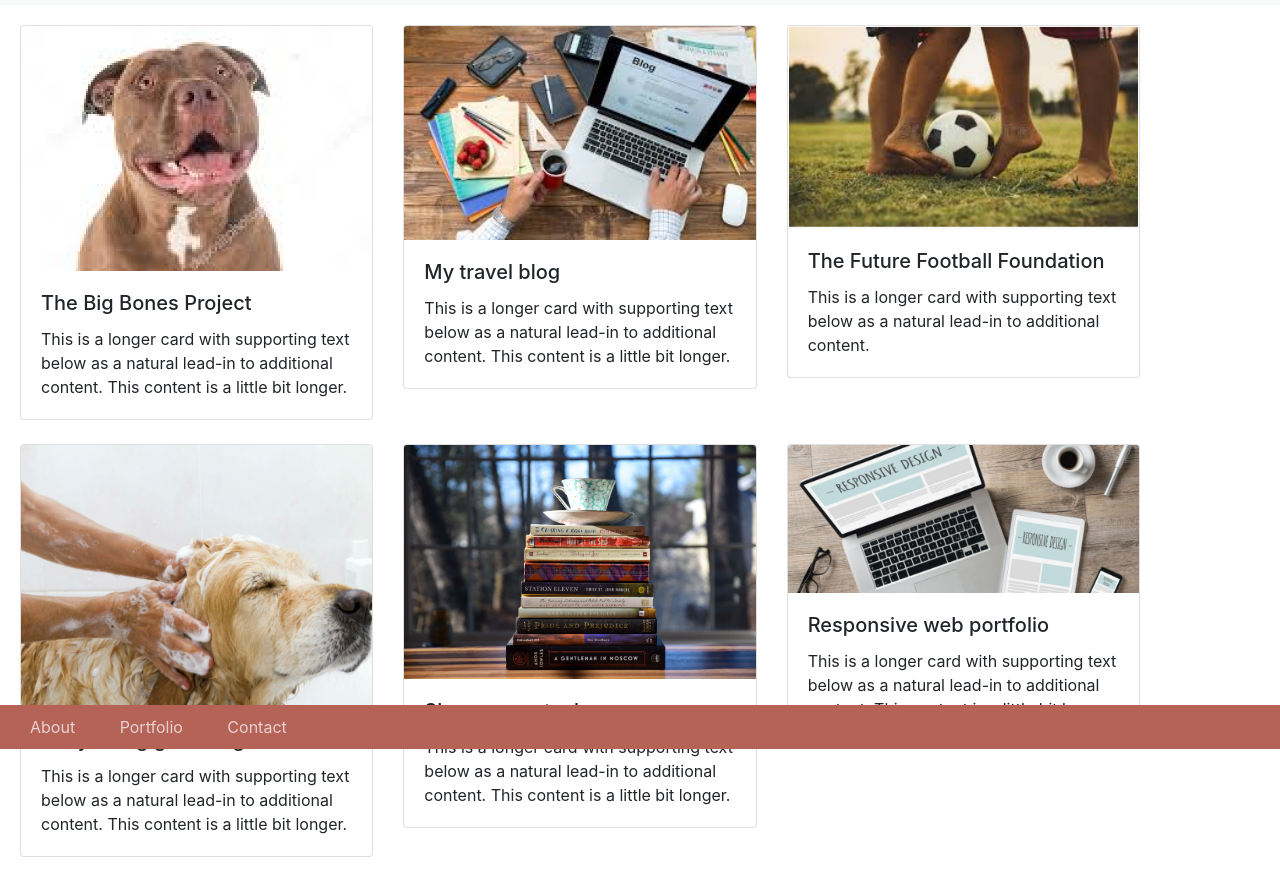
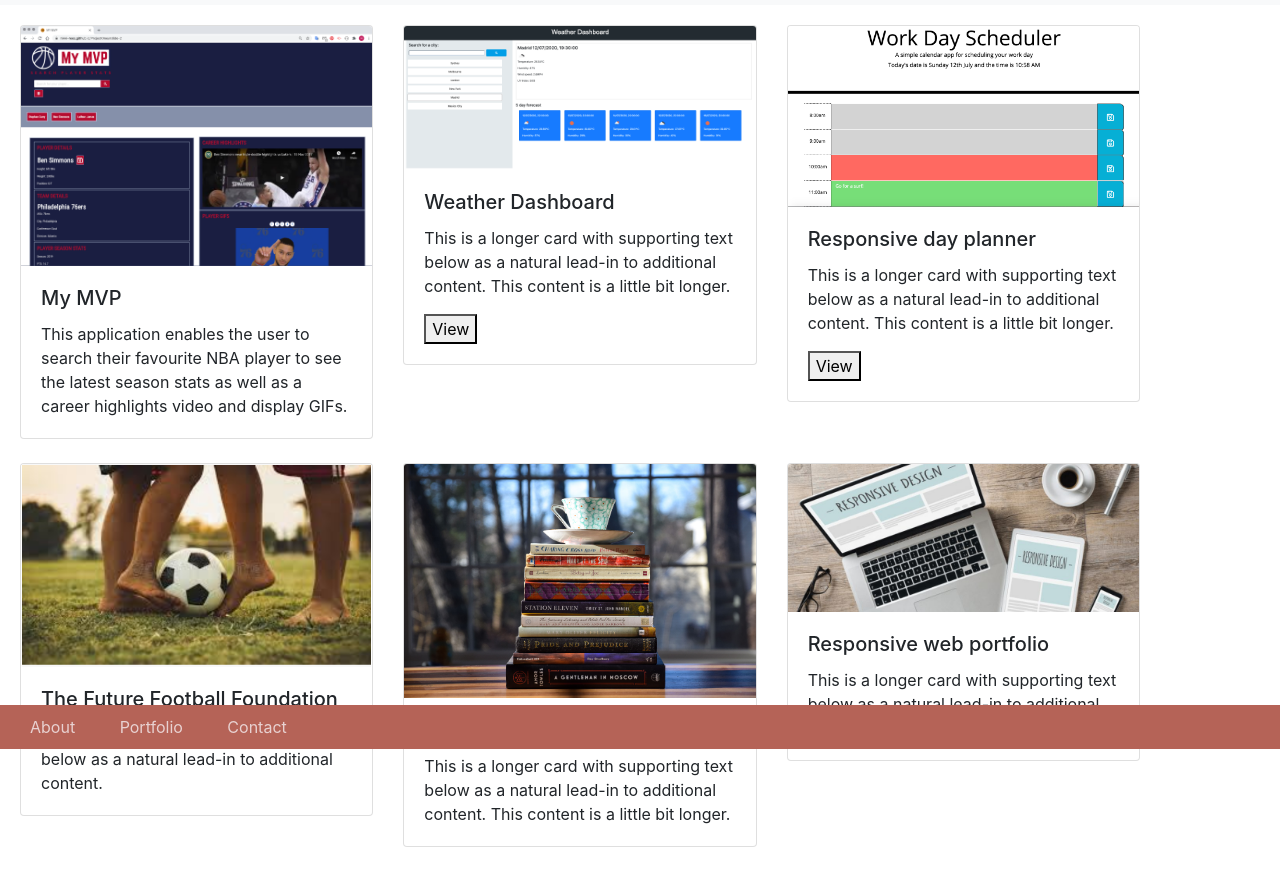
Before and after one commit to Nikki-Rees/Portfolio, a plain HTML site: page portfolio.html in a window 1280 px wide. Shown: the part 51-946 px from the top of the page. Drawn offline with nearby package versions, Linux system fonts and the light colour scheme.

Commit message:
Added screenshots & info to portfolio page

```diff
--- a/portfolio.html
+++ b/portfolio.html
@@ -1,5 +1,6 @@
 <!DOCTYPE html>
 <html lang="en-au">
+
 <head>
   <meta charset="UTF-8">
   <meta name="description" content="Full stack developer portfolio of work">
@@ -10,7 +11,8 @@
 
   <!--CSS links-->
   <link rel="stylesheet" type="text/css" href="assets/CSS/reset.css">
-    <link rel="stylesheet" href="https://stackpath.bootstrapcdn.com/bootstrap/4.5.0/css/bootstrap.min.css" integrity="sha384-9aIt2nRpC12Uk9gS9baDl411NQApFmC26EwAOH8WgZl5MYYxFfc+NcPb1dKGj7Sk" crossorigin="anonymous">
+  <link rel="stylesheet" href="https://stackpath.bootstrapcdn.com/bootstrap/4.5.0/css/bootstrap.min.css"
+    integrity="sha384-9aIt2nRpC12Uk9gS9baDl411NQApFmC26EwAOH8WgZl5MYYxFfc+NcPb1dKGj7Sk" crossorigin="anonymous">
   <link rel="stylesheet" type="text/css" href="Assets/CSS/style.css">
 
   <title>Portfolio - Nikki Rees</title>
@@ -21,7 +23,8 @@
 
   <nav class="navbar navbar-expand-lg navbar-light bg-light">
     <a class="navbar-brand" href="index.html">Nikki Rees</a>
-        <button class="navbar-toggler" type="button" data-toggle="collapse" data-target="#navbarText" aria-controls="navbarText" aria-expanded="false" aria-label="Toggle navigation">
+    <button class="navbar-toggler" type="button" data-toggle="collapse" data-target="#navbarText"
+      aria-controls="navbarText" aria-expanded="false" aria-label="Toggle navigation">
       <span class="navbar-toggler-icon"></span>
     </button>
     <div class="collapse navbar-collapse" id="navbarText">
@@ -47,60 +50,74 @@
     <div class="row row-cols-1 row-cols-md-3">
       <div class="col mb-4">
         <div class="card">
-                    <img src="Assets/bigbones-headshot.png" class="card-img-top" alt="Large friendly pitbull dog looking at the camera" tabindex="0">
+          <img src="Assets/mymvp.png" class="card-img-top" alt="Large friendly pitbull dog looking at the camera"
+            tabindex="0">
           <div class="card-body" tabindex="0">
-                    <h5 class="card-title">The Big Bones Project</h5>
-                    <p class="card-text">This is a longer card with supporting text below as a natural lead-in to additional content. This content is a little bit longer.</p>
+            <h5 class="card-title">My MVP</h5>
+            <p class="card-text">This application enables the user to search their favourite NBA player to see the
+              latest season stats as well as a career highlights video and display GIFs.</p>
           </div>
         </div>
       </div>
 
       <div class="col mb-4">
         <div class="card">
-            <img src="Assets/blog.jpeg" class="card-img-top" alt="laptop displaying stylish blog website" tabindex="0">
+          <img src="Assets/weatherdashboard.png" class="card-img-top" alt="laptop displaying stylish blog website"
+            tabindex="0">
           <div class="card-body" tabindex="0">
-              <h5 class="card-title">My travel blog</h5>
-              <p class="card-text">This is a longer card with supporting text below as a natural lead-in to additional content. This content is a little bit longer.</p>
+            <h5 class="card-title">Weather Dashboard</h5>
+            <p class="card-text">This is a longer card with supporting text below as a natural lead-in to additional
+              content. This content is a little bit longer.</p>
+            <button a href="https://nikki-rees.github.io/weather_dashboard/">View</button>
           </div>
         </div>
       </div>
 
       <div class="col mb-4">
         <div class="card">
-            <img src="Assets/future_footballers.png" class="card-img-top" alt="legs and barefeet playing soccer" tabindex="0">
+          <img src="Assets/planner.png" class="card-img-top" alt="dog having a bath with shower cap on" tabindex="0">
           <div class="card-body" tabindex="0">
-              <h5 class="card-title">The Future Football Foundation</h5>
-              <p class="card-text">This is a longer card with supporting text below as a natural lead-in to additional content.</p>
+            <h5 class="card-title">Responsive day planner</h5>
+            <p class="card-text">This is a longer card with supporting text below as a natural lead-in to additional
+              content. This content is a little bit longer.</p>
+            <button a href="https://nikki-rees.github.io/planner/">View</button>
           </div>
         </div>
       </div>
 
       <div class="col mb-4">
         <div class="card">
-            <img src="Assets/header_dog_grooming.jpg" class="card-img-top" alt="dog having a bath with shower cap on" tabindex="0">
+          <img src="Assets/future_footballers.png" class="card-img-top" alt="legs and barefeet playing soccer"
+            tabindex="0">
           <div class="card-body" tabindex="0">
-              <h5 class="card-title">Salty's dog grooming salon</h5>
-              <p class="card-text">This is a longer card with supporting text below as a natural lead-in to additional content. This content is a little bit longer.</p>
+            <h5 class="card-title">The Future Football Foundation</h5>
+            <p class="card-text">This is a longer card with supporting text below as a natural lead-in to additional
+              content.</p>
+          </div>
+        </div>
+      </div>
+
+
+
+      <div class="col mb-4">
+        <div class="card">
+          <img src="Assets/book-stack-me-challenge-1.jpg" class="card-img-top" alt="stack of books" tabindex="0">
+          <div class="card-body" tabindex="0">
+            <h5 class="card-title">Share your stack</h5>
+            <p class="card-text">This is a longer card with supporting text below as a natural lead-in to additional
+              content. This content is a little bit longer.</p>
           </div>
         </div>
       </div>
 
       <div class="col mb-4">
         <div class="card">
-              <img src="Assets/book-stack-me-challenge-1.jpg" class="card-img-top" alt="stack of books" tabindex="0">
-              <div class="card-body" tabindex="0">
-                <h5 class="card-title">Share your stack</h5>
-                <p class="card-text">This is a longer card with supporting text below as a natural lead-in to additional content. This content is a little bit longer.</p>
-              </div>
-            </div>
-        </div>
-
-        <div class="col mb-4">
-            <div class="card">
-              <img src="Assets/What-Is-Responsive-Web-Design-Blog-min.jpg" class="card-img-top" alt="computar showing responsive web design" tabindex="0">
+          <img src="Assets/What-Is-Responsive-Web-Design-Blog-min.jpg" class="card-img-top"
+            alt="computar showing responsive web design" tabindex="0">
           <div class="card-body" tabindex="0">
             <h5 class="card-title">Responsive web portfolio</h5>
-                <p class="card-text">This is a longer card with supporting text below as a natural lead-in to additional content. This content is a little bit longer.</p>
+            <p class="card-text">This is a longer card with supporting text below as a natural lead-in to additional
+              content. This content is a little bit longer.</p>
           </div>
         </div>
       </div>
@@ -114,9 +131,15 @@
     <a class="footer-nav" href="contact.html">Contact</a>
   </footer>
 
-    <script src="https://code.jquery.com/jquery-3.4.1.slim.min.js" integrity="sha384-J6qa4849blE2+poT4WnyKhv5vZF5SrPo0iEjwBvKU7imGFAV0wwj1yYfoRSJoZ+n" crossorigin="anonymous"></script>
-    <script src="https://cdn.jsdelivr.net/npm/popper.js@1.16.0/dist/umd/popper.min.js" integrity="sha384-Q6E9RHvbIyZFJoft+2mJbHaEWldlvI9IOYy5n3zV9zzTtmI3UksdQRVvoxMfooAo" crossorigin="anonymous"></script>
-    <script src="https://stackpath.bootstrapcdn.com/bootstrap/4.4.1/js/bootstrap.min.js" integrity="sha384-wfSDF2E50Y2D1uUdj0O3uMBJnjuUD4Ih7YwaYd1iqfktj0Uod8GCExl3Og8ifwB6" crossorigin="anonymous"></script>
+  <script src="https://code.jquery.com/jquery-3.4.1.slim.min.js"
+    integrity="sha384-J6qa4849blE2+poT4WnyKhv5vZF5SrPo0iEjwBvKU7imGFAV0wwj1yYfoRSJoZ+n"
+    crossorigin="anonymous"></script>
+  <script src="https://cdn.jsdelivr.net/npm/popper.js@1.16.0/dist/umd/popper.min.js"
+    integrity="sha384-Q6E9RHvbIyZFJoft+2mJbHaEWldlvI9IOYy5n3zV9zzTtmI3UksdQRVvoxMfooAo"
+    crossorigin="anonymous"></script>
+  <script src="https://stackpath.bootstrapcdn.com/bootstrap/4.4.1/js/bootstrap.min.js"
+    integrity="sha384-wfSDF2E50Y2D1uUdj0O3uMBJnjuUD4Ih7YwaYd1iqfktj0Uod8GCExl3Og8ifwB6"
+    crossorigin="anonymous"></script>
 
 </body>
 
--- a/style.css
+++ b/style.css
@@ -1,5 +1,9 @@
+/* font-family: 'Karla', sans-serif;
+font-family: 'Lexend Mega', sans-serif; */
+
 * {
     box-sizing: border-box;
+    font-family: 'Karla', sans-serif;
 }
 
 body {
@@ -30,6 +34,7 @@ nav .line{
     margin: 10px;
     margin-top: 10px;
     padding: 10px;
+    background-image: ".Assets/iMac_in_home_office-web-design.jpg";
 }
 
 h1{
```
Also changed, not shown: index.html (+40 -17 lines), Assets/mymvp.png (added), Assets/planner.png (added), Assets/weatherdashboard.png (added), 1 other file. Lines whose indentation alone changed are shown as unchanged.
